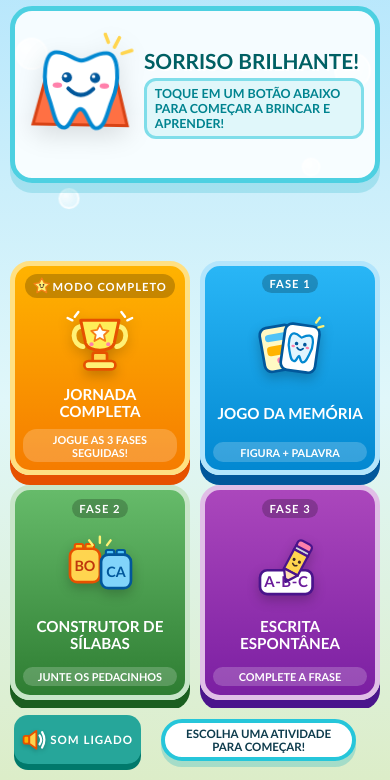
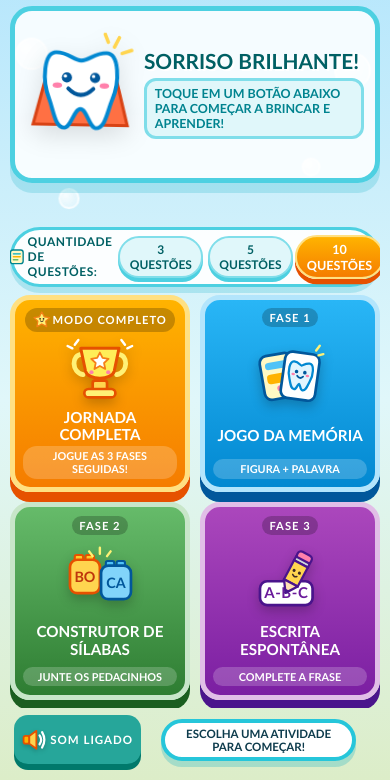
Before and after one commit to joaodoamaral6/jogo-saude-bucal, a plain HTML site: page index.html in a window 390 px wide. Shown: the part 64-844 px from the top of the page. Drawn offline with Linux system fonts and the light colour scheme.

Commit message:
Add question count selector (3, 5, 10) on main menu for Phases 2 and 3

```diff
--- a/index.html
+++ b/index.html
@@ -32,7 +32,7 @@
     }
 
     /* Permite toque livre em botões e áreas interativas sem travar a lousa HDMI */
-    button, .mem-card, .syl-btn, .key-btn, .mini-key, input {
+    button, .mem-card, .syl-btn, .key-btn, .mini-key, .q-count-btn, input {
       user-select: none;
       -webkit-user-select: none;
       -webkit-touch-callout: none;
@@ -356,9 +356,80 @@
       display: inline-block;
     }
 
+    /* Seletor de Quantidade de Questões (Fases 2 e 3) */
+    .question-count-bar {
+      display: flex;
+      align-items: center;
+      justify-content: center;
+      gap: 1.4vw;
+      background: rgba(255, 255, 255, 0.92);
+      border: 4px solid #4DD0E1;
+      border-radius: 999px;
+      padding: 0.7vh 2.2vw;
+      box-shadow: 0 6px 0 rgba(0, 172, 193, 0.2);
+      flex-shrink: 0;
+    }
+
+    .question-count-label {
+      display: inline-flex;
+      align-items: center;
+      gap: 0.6vw;
+      font-size: clamp(1.05rem, 1.65vw, 1.55rem);
+      font-weight: 900;
+      color: #006064;
+      letter-spacing: 0.5px;
+    }
+
+    .question-count-label svg {
+      width: clamp(1.4rem, 2.1vw, 2rem);
+      height: clamp(1.4rem, 2.1vw, 2rem);
+      flex-shrink: 0;
+    }
+
+    .question-count-options {
+      display: flex;
+      align-items: center;
+      gap: 0.9vw;
+    }
+
+    .q-count-btn {
+      border: 3.5px solid #80DEEA;
+      background: #E0F7FA;
+      color: #006064;
+      border-radius: 999px;
+      padding: 0.55vh 1.6vw;
+      font-size: clamp(1.05rem, 1.6vw, 1.5rem);
+      font-weight: 900;
+      cursor: pointer;
+      box-shadow: 0 4px 0 #4DD0E1;
+      transition: transform 0.1s ease, box-shadow 0.1s ease, background-color 0.15s;
+      display: inline-flex;
+      align-items: center;
+      justify-content: center;
+      gap: 0.4vw;
+    }
+
+    .q-count-btn:active {
+      transform: translateY(3px);
+      box-shadow: 0 1px 0 #4DD0E1;
+    }
+
+    .q-count-btn.active {
+      background: linear-gradient(180deg, #FFB300 0%, #F57C00 100%);
+      border-color: #FFE082;
+      color: #FFFFFF;
+      box-shadow: 0 5px 0 #E65100;
+      transform: scale(1.05);
+    }
+
+    #screenMenu .lower-zone {
+      height: 45.5vh;
+      justify-content: space-between;
+    }
+
     .menu-grid {
       width: 100%;
-      height: 37.5vh;
+      height: 35.5vh;
       display: grid;
       grid-template-columns: repeat(4, 1fr);
       gap: 1.8vw;
@@ -1354,15 +1425,42 @@
         border-radius: 12px;
       }
 
-      .lower-zone {
+      #screenMenu .lower-zone {
         height: 56dvh;
         margin-bottom: 1dvh;
+        gap: 0.8dvh;
+      }
+
+      .question-count-bar {
+        width: 100%;
+        padding: 0.5dvh 2.5vw;
+        gap: 1.5vw;
+        border-width: 3px;
+      }
+
+      .question-count-label {
+        font-size: clamp(0.75rem, 2.6vw, 1rem);
+      }
+
+      .question-count-label svg {
+        width: clamp(1.1rem, 3.8vw, 1.5rem);
+        height: clamp(1.1rem, 3.8vw, 1.5rem);
+      }
+
+      .question-count-options {
+        gap: 1.2vw;
+      }
+
+      .q-count-btn {
+        font-size: clamp(0.75rem, 2.6vw, 1rem);
+        padding: 0.45dvh 2.4vw;
+        border-width: 2.5px;
       }
 
       .menu-grid {
         grid-template-columns: repeat(2, 1fr);
         grid-template-rows: repeat(2, 1fr);
-        height: 52dvh;
+        height: 48dvh;
         gap: 1.2dvh 2.5vw;
       }
 
@@ -1690,14 +1788,37 @@
         border-width: 2px;
       }
 
-      .lower-zone {
-        height: 47dvh;
-        margin-bottom: 1dvh;
+      #screenMenu .lower-zone {
+        height: 48dvh;
+        margin-bottom: 0.8dvh;
+        gap: 0.8dvh;
+      }
+
+      .question-count-bar {
+        padding: 0.4dvh 1.8vw;
+        border-width: 2.5px;
+        box-shadow: 0 3px 0 rgba(0, 172, 193, 0.2);
+      }
+
+      .question-count-label {
+        font-size: clamp(0.72rem, 1.4vw, 1rem);
+      }
+
+      .question-count-label svg {
+        width: 4dvh;
+        height: 4dvh;
+      }
+
+      .q-count-btn {
+        font-size: clamp(0.72rem, 1.4vw, 1rem);
+        padding: 0.3dvh 1.2vw;
+        border-width: 2px;
+        box-shadow: 0 3px 0 rgba(0,0,0,0.2);
       }
 
       .menu-grid {
         grid-template-columns: repeat(4, 1fr);
-        height: 44dvh;
+        height: 39dvh;
         gap: 1.4vw;
       }
 
@@ -2034,6 +2155,24 @@
 
       <!-- Lower Half Interactive Menu Cards -->
       <div class="lower-zone">
+        <!-- Seletor de Quantidade de Questões (Fases 2 e 3) -->
+        <div class="question-count-bar" role="group" aria-label="QUANTIDADE DE QUESTÕES">
+          <div class="question-count-label">
+            <svg viewBox="0 0 36 36" aria-hidden="true">
+              <rect x="5" y="4" width="26" height="28" rx="5" fill="#FFF9C4" stroke="#00838F" stroke-width="2.8"/>
+              <line x1="11" y1="12" x2="25" y2="12" stroke="#00ACC1" stroke-width="3" stroke-linecap="round"/>
+              <line x1="11" y1="18" x2="25" y2="18" stroke="#FFB300" stroke-width="3" stroke-linecap="round"/>
+              <line x1="11" y1="24" x2="20" y2="24" stroke="#66BB6A" stroke-width="3" stroke-linecap="round"/>
+            </svg>
+            <span>QUANTIDADE DE QUESTÕES:</span>
+          </div>
+          <div class="question-count-options">
+            <button type="button" class="q-count-btn" id="qCountBtn3" onclick="setQuestionCount(3)">3 QUESTÕES</button>
+            <button type="button" class="q-count-btn" id="qCountBtn5" onclick="setQuestionCount(5)">5 QUESTÕES</button>
+            <button type="button" class="q-count-btn active" id="qCountBtn10" onclick="setQuestionCount(10)">10 QUESTÕES</button>
+          </div>
+        </div>
+
         <div class="menu-grid">
           <button class="menu-card journey" onclick="startGameMode('JOURNEY')">
             <span class="menu-card-badge">
@@ -2876,6 +3015,7 @@
      **************************************************************/
     let gameState = {
       mode: 'MENU', // 'JOURNEY', 'PHASE1', 'PHASE2', 'PHASE3'
+      questionCount: 10, // 3, 5 ou 10 questões para as Fases 2 e 3
       currentPhase: 0,
       stars: 0,
       studentName: '',
@@ -2903,6 +3043,17 @@
       p3Lock: false
     };
 
+    function setQuestionCount(count) {
+      playSoundClick();
+      gameState.questionCount = count;
+      [3, 5, 10].forEach(n => {
+        const btn = document.getElementById(`qCountBtn${n}`);
+        if (btn) {
+          btn.classList.toggle('active', n === count);
+        }
+      });
+    }
+
     function shuffleArray(arr) {
       const copy = [...arr];
       for (let i = copy.length - 1; i > 0; i--) {
@@ -3172,7 +3323,7 @@
      **************************************************************/
     function startPhase2() {
       gameState.currentPhase = 2;
-      gameState.p2Queue = shuffleArray(WORD_BANK);
+      gameState.p2Queue = shuffleArray(WORD_BANK).slice(0, gameState.questionCount);
       gameState.p2Index = 0;
       showScreen('screenPhase2', 'FASE 2: CONSTRUTOR DE SÍLABAS', true);
       document.getElementById('btnNextWordLabel').textContent = 'OUTRA PALAVRA';
@@ -3255,7 +3406,7 @@
       const item = gameState.p2Queue[gameState.p2Index];
       gameState.p2CurrentWord = item;
 
-      const totalWords = gameState.mode === 'JOURNEY' ? 5 : gameState.p2Queue.length;
+      const totalWords = gameState.p2Queue.length;
       document.getElementById('p2ProgressTag').textContent = `PALAVRA ${gameState.p2Index + 1} DE ${totalWords}`;
       document.getElementById('p2SvgContainer').innerHTML = item.svg;
       document.getElementById('p2EmojiCorner').textContent = item.emoji;
@@ -3348,7 +3499,7 @@
         setFeedback(`PARABÉNS! VOCÊ FORMOU A PALAVRA "${gameState.p2CurrentWord.word}"!`, 'success');
 
         setTimeout(() => {
-          const targetTotal = gameState.mode === 'JOURNEY' ? 5 : gameState.p2Queue.length;
+          const targetTotal = gameState.p2Queue.length;
           if (gameState.p2Index + 1 < targetTotal) {
             gameState.p2Index++;
             loadPhase2Word();
@@ -3402,7 +3553,7 @@
      **************************************************************/
     function startPhase3() {
       gameState.currentPhase = 3;
-      gameState.p3Queue = shuffleArray(WORD_BANK);
+      gameState.p3Queue = shuffleArray(WORD_BANK).slice(0, gameState.questionCount);
       gameState.p3Index = 0;
       showScreen('screenPhase3', 'FASE 3: ESCRITA ESPONTÂNEA', true);
       document.getElementById('btnNextWordLabel').textContent = 'OUTRA PALAVRA';
@@ -3557,7 +3708,7 @@
       const item = gameState.p3Queue[gameState.p3Index];
       gameState.p3CurrentWord = item;
 
-      const totalWords = gameState.mode === 'JOURNEY' ? 5 : gameState.p3Queue.length;
+      const totalWords = gameState.p3Queue.length;
       document.getElementById('p3ProgressTag').textContent = `DESAFIO ${gameState.p3Index + 1} DE ${totalWords}`;
       document.getElementById('p3SvgContainer').innerHTML = item.svg;
       document.getElementById('p3EmojiCorner').textContent = item.emoji;
@@ -3670,7 +3821,7 @@
         setFeedback(`EXCELENTE! VOCÊ ESCREVEU "${item.word}" DIREITINHO!`, 'success');
 
         setTimeout(() => {
-          const targetTotal = gameState.mode === 'JOURNEY' ? 5 : gameState.p3Queue.length;
+          const targetTotal = gameState.p3Queue.length;
           if (gameState.p3Index + 1 < targetTotal) {
             gameState.p3Index++;
             loadPhase3Word();
```
